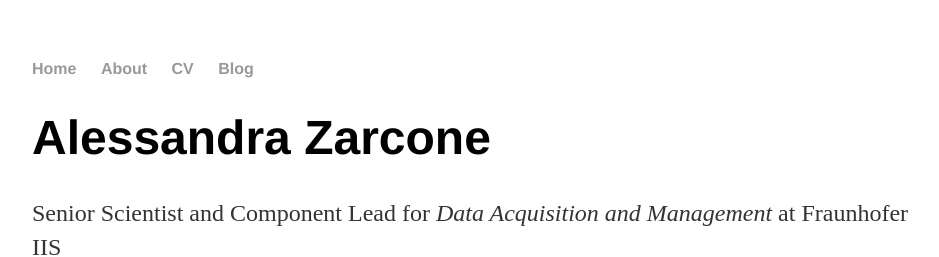
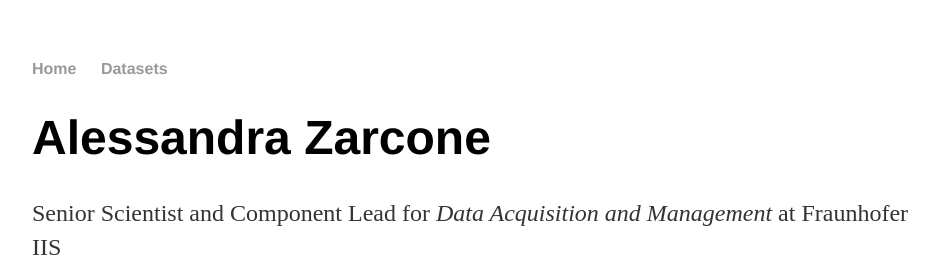
Before and after one commit to azarcone/azarcone_old.github.io, a Jekyll site: the page built from index.html, in a window 1280 px wide. Shown: the top 257 px of the page, without its empty margins (160-1099 px from the left). Built offline with Jekyll 4.4.1, drawn with Linux system fonts in a browser that asks for light colours.

Commit message:
Update default.html

```diff
--- a/_layouts/default.html
+++ b/_layouts/default.html
@@ -9,9 +9,10 @@
 			<nav>
 	    		<ul>
 	        		<li><a href="/">Home</a></li>
-		        	<li><a href="/about">About</a></li>
+				<li><a href="/datasets">Datasets</a></li>
+		        <!--	<li><a href="/about">About</a></li>
 	        		<li><a href="/cv">CV</a></li>
-	        		<li><a href="/blog">Blog</a></li>
+	        		<li><a href="/blog">Blog</a></li> -->
 	    		</ul>
 			</nav>
 			<div class="container">
```
